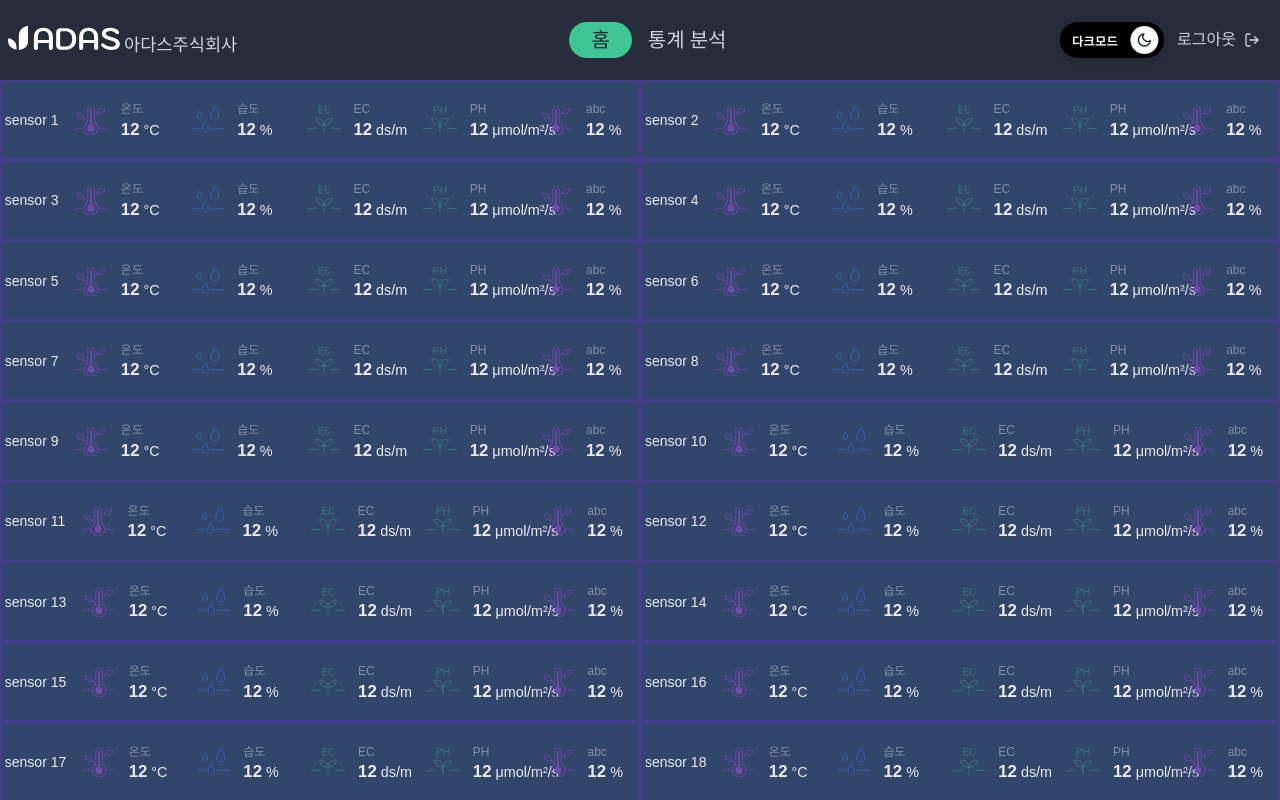
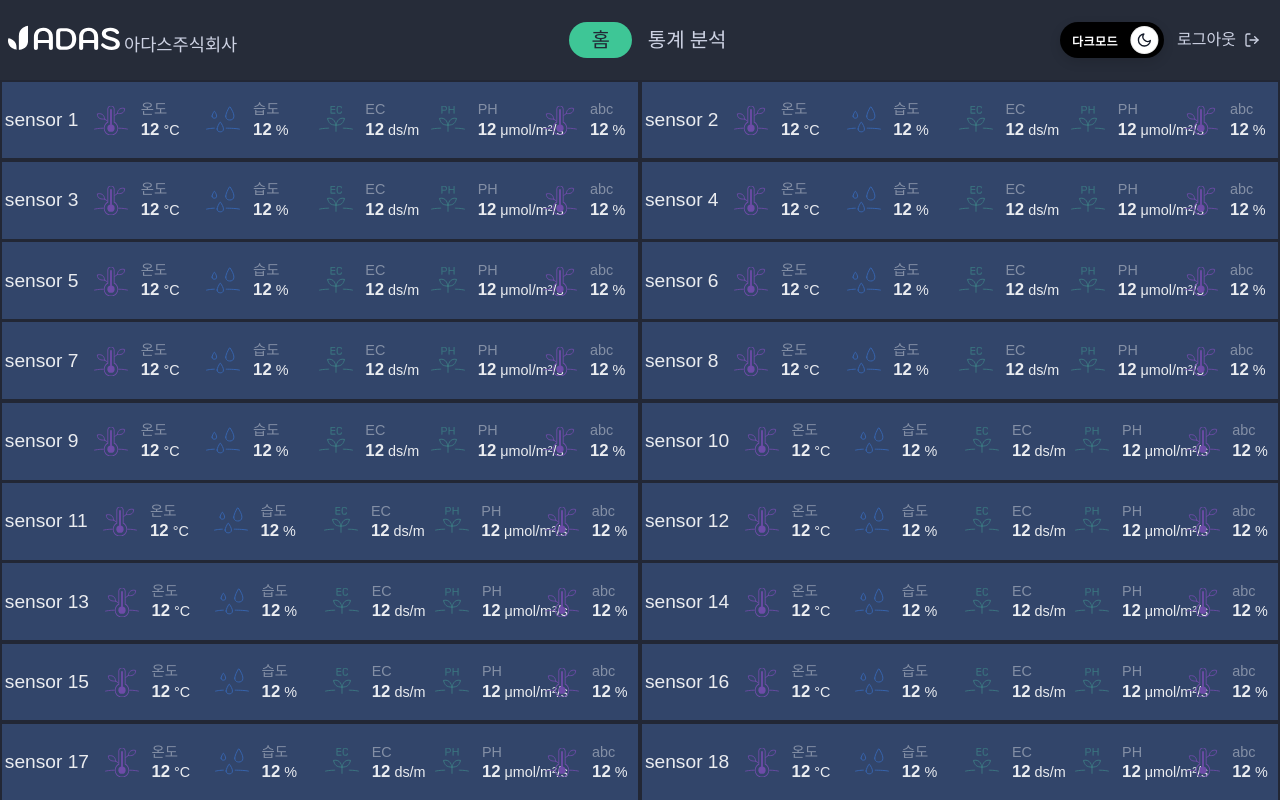
Before and after one commit to dytw2003/namu-2026, a React (Vite) app in the folder namu/: page / in a window 1280 px wide. Shown: the top 800 px of the page. Built offline with nearby package versions, Linux system fonts and the light colour scheme; a web font is replaced by a local one.

Commit message:
applied theme to sensorpage

```diff
--- a/namu/src/Components/headercomponent/HeaderComoponent.jsx
+++ b/namu/src/Components/headercomponent/HeaderComoponent.jsx
@@ -9,8 +9,11 @@ import logoIconLight from "../../assets/logo-light.svg";
 import { NavLink } from "react-router-dom";
 import "./HeaderComponent.css";
 
+
+import { useTheme } from "../../providers/ThemeProvider/ThemeProvider";
+
 function HeaderComoponent() {
-  const [theme, setTheme] = useState("dark");
+  const { theme, toggleTheme } = useTheme();
 
   return (
     <div className={`header ${theme}`}>
@@ -41,7 +44,7 @@ function HeaderComoponent() {
         <button
           className={`header-modeBtn ${theme === "dark" ? "is-dark" : "is-light"}`}
           type="button"
-          onClick={() => setTheme(theme === "dark" ? "light" : "dark")}
+          onClick={toggleTheme}
           aria-pressed={theme === "dark"}
           aria-label={
             theme === "dark" ? "Switch to light mode" : "Switch to dark mode"
--- a/namu/src/Components/sensorCompoonent/SensorComponent.css
+++ b/namu/src/Components/sensorCompoonent/SensorComponent.css
@@ -14,26 +14,42 @@ html, body {
 /* Main container */
 .main-container-sensorc {
   width: 100%;
-  background-color: #32456A;
-
   display: flex;
   align-items: center;
   gap: 0.2rem;
-
   padding: 0.75rem 0.2rem;
 }
 
+.main-container-sensorc.dark{
+ background-color: #32456A;
+}
+
+.main-container-sensorc.light{
+ background-color: #FFFFFF;
+}
+
+
+
 /* Left title */
 .div-main-sensor-title {
-  color: #FFFFFFE5;
   font-family: "Pretendard", sans-serif;
   font-weight: 500;
-  font-size: 0.875rem;
+  font-size: 1.2rem;
   line-height: 1.125rem;
   white-space: nowrap;
   flex: 0 0 auto;
 
 }
+
+.main-container-sensorc.dark .div-main-sensor-title{
+ color: #FFFFFFE5;
+}
+
+
+.main-container-sensorc.light .div-main-sensor-title{
+ color: #1C625D;
+}
+
 
 /* =========================================
    ✅ TABLET + DESKTOP (701px and above)
@@ -119,8 +135,16 @@ html, body {
   color: #FFFFFF66;
   font-family: "Pretendard", sans-serif;
   font-weight: 500;
-  font-size: 0.75rem;
+  font-size: 0.9rem;
   line-height: 1rem;
+}
+
+.main-container-sensorc.dark .sensorc-inner-title{
+ color: #FFFFFF66;
+}
+
+.main-container-sensorc.light .sensorc-inner-title{
+ color: #00000080;
 }
 
 .sensorc-value-units {
@@ -135,17 +159,32 @@ html, body {
   font-weight: 600;
   font-size: 1.05rem;
   line-height: 1.2rem;
-  color: #FFFFFFE5;
   white-space: nowrap;
 }
+
+.main-container-sensorc.dark .sensorc-inner-sensor-value{
+ color: #FFFFFFE5;
+}
+
+.main-container-sensorc.light .sensorc-inner-sensor-value{
+ color:#000000;
+}
+
 
 .sensorc-inner-sensor-unit {
   font-family: "Pretendard", sans-serif;
   font-weight: 400;
   font-size: 0.9rem;
   line-height: 1rem;
-  color: #FFFFFFE5;
   white-space: nowrap;
+}
+
+.main-container-sensorc.dark .sensorc-inner-sensor-unit{
+color: #FFFFFFE5;
+}
+
+.main-container-sensorc.light .sensorc-inner-sensor-unit{
+color: #000000E5;
 }
 
 /* =========================================
--- a/namu/src/Components/sensorCompoonent/SensorComponent.jsx
+++ b/namu/src/Components/sensorCompoonent/SensorComponent.jsx
@@ -6,15 +6,18 @@ import humiIconDark from "../../assets/namu-humi-dark.svg";
 import ecIconDark from "../../assets/namu-ec-dark.svg";
 import phIconDark from "../../assets/namu-ph-dark.svg";
 
+import { useTheme } from "../../providers/ThemeProvider/ThemeProvider";
+
 function SensorComponent({ sensorNo = 1, title }) {
-  // sensorNo: 1,2,3...
-  // index: if you ever need _1 part (temp_s1_1). Keep it 1 for now.
-
-  const sid = `s${sensorNo}`; // e.g. s1_1, s2_1
+  const sid = `s${sensorNo}`;
   const sensorTitle = title ?? `sensor ${sensorNo}`;
 
+
+  // ===theme ===========
+  const { theme } = useTheme();
+
   return (
-    <div className="main-container-sensorc">
+    <div className={`main-container-sensorc ${theme}`}>
       <div className="div-main-sensor-title">{sensorTitle}</div>
 
       <div className="sensorc-inner-div">
--- a/namu/src/main.jsx
+++ b/namu/src/main.jsx
@@ -1,9 +1,12 @@
-import { StrictMode } from 'react'
-import { createRoot } from 'react-dom/client'
-import App from './App.jsx'
+import { StrictMode } from "react";
+import { createRoot } from "react-dom/client";
+import App from "./App.jsx";
+import ThemeProvider from "./providers/ThemeProvider/ThemeProvider.jsx";
 
-createRoot(document.getElementById('root')).render(
-  <StrictMode>
-    <App />
-  </StrictMode>,
-)
+createRoot(document.getElementById("root")).render(
+  <ThemeProvider>
+    <StrictMode>
+      <App />
+    </StrictMode>
+  </ThemeProvider>,
+);
--- a/namu/src/pages/SensorPage/SensorPage.css
+++ b/namu/src/pages/SensorPage/SensorPage.css
@@ -3,7 +3,14 @@
   grid-template-columns: 1fr; /* ✅ mobile default */
   gap: 0.22rem;
   padding: 0.1rem;
-  background-color: #423E8D;
+}
+
+.sensors-grid.dark {
+  background-color: #222735;
+}
+
+.sensors-grid.light {
+  background-color: #F7F4E8 ;
 }
 
 /* ✅ tablet: 2 columns */
--- a/namu/src/pages/SensorPage/SensorPage.jsx
+++ b/namu/src/pages/SensorPage/SensorPage.jsx
@@ -2,11 +2,15 @@ import React from "react";
 import SensorComponent from "../../Components/sensorCompoonent/sensorComponent";
 import "./SensorPage.css"
 
+import { useTheme } from "../../providers/ThemeProvider/ThemeProvider";
+
 function SensorPage() {
   const sensors = Array.from({ length: 50 }, (_, i) => i + 1);
 
+  const { theme } = useTheme();
+
   return (
-    <div className="sensors-grid">
+    <div className = {`sensors-grid ${theme}`}>
       {sensors.map((n) => (
         <SensorComponent key={n} sensorNo={n} />
       ))}
--- /dev/null
+++ b/namu/src/providers/ThemeProvider/ThemeProvider.jsx
@@ -0,0 +1,33 @@
+import React, { createContext, useContext, useEffect, useMemo, useState } from "react";
+
+const ThemeContext = createContext(null);
+
+function ThemeProvider({ children }) {
+  const [theme, setTheme] = useState(() => {
+    const saved = localStorage.getItem("theme");
+    return saved ? saved : "dark";
+  });
+
+  useEffect(() => {
+    localStorage.setItem("theme", theme);
+    document.documentElement.setAttribute("data-theme", theme);
+  }, [theme]);
+
+  const toggleTheme = () => {
+    setTheme((prev) => (prev === "dark" ? "light" : "dark"));
+  };
+
+  const value = useMemo(() => {
+    return { theme, setTheme, toggleTheme };
+  }, [theme]);
+
+  return <ThemeContext.Provider value={value}>{children}</ThemeContext.Provider>;
+}
+
+export function useTheme() {
+  const ctx = useContext(ThemeContext);
+  if (!ctx) throw new Error("useTheme must be used inside ThemeProvider");
+  return ctx;
+}
+
+export default ThemeProvider;
```
